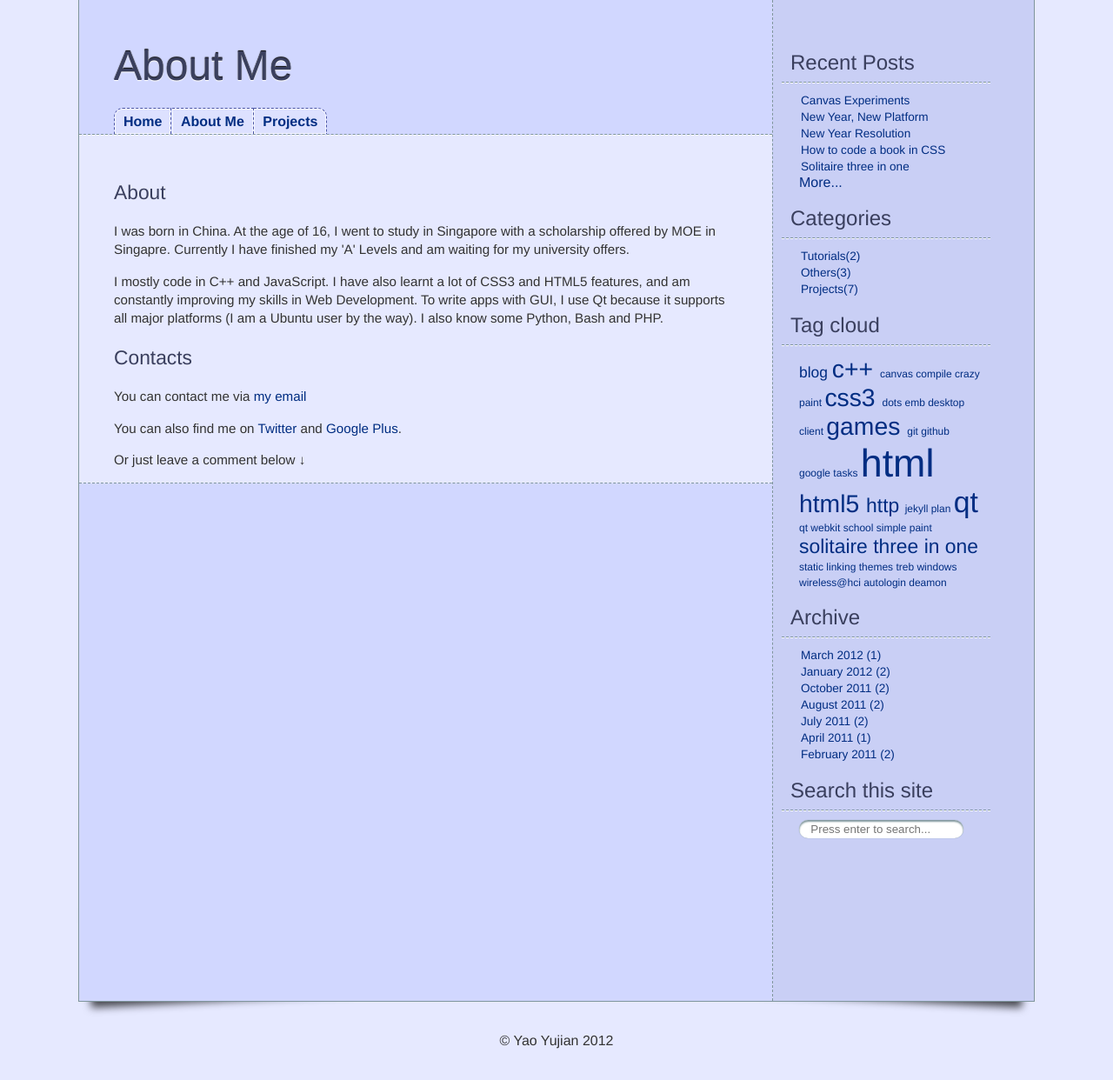
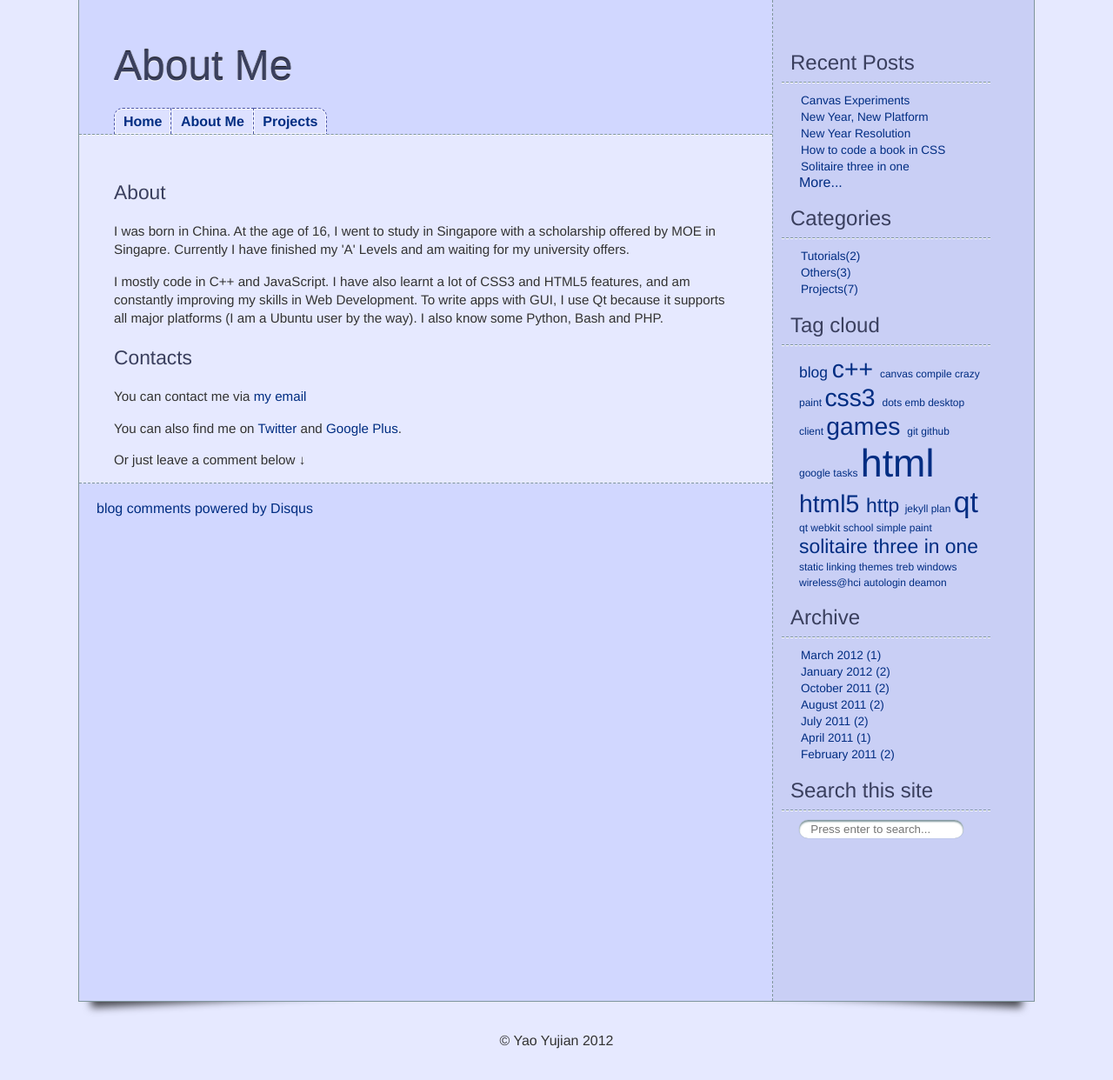
Before and after one commit to yyjhao/yyjhao.github.com, a Jekyll site: the page built from about/index.html, in a window 1280 px wide. Shown: the whole page at 87% size. Built offline with Jekyll 4.4.1, drawn with Linux system fonts in a browser that asks for light colours; some web fonts are replaced; comment, search, counter and statistics services are not loaded.

Commit message:
enabled components disabled for development

```diff
--- a/_includes/comments.html
+++ b/_includes/comments.html
@@ -1,4 +1,4 @@
-<!--<div id="disqus_thread"></div>
+<div id="disqus_thread"></div>
 <script type="text/javascript">
     var disqus_shortname = 'yyjmps';
 
@@ -9,4 +9,4 @@
     })();
 </script>
 <noscript>Please enable JavaScript to view the <a href="http://disqus.com/?ref_noscript">comments powered by Disqus.</a></noscript>
-<a href="http://disqus.com" class="dsq-brlink">blog comments powered by <span class="logo-disqus">Disqus</span></a>-->
+<a href="http://disqus.com" class="dsq-brlink">blog comments powered by <span class="logo-disqus">Disqus</span></a>
--- a/_includes/header.html
+++ b/_includes/header.html
@@ -4,7 +4,7 @@
 	<meta name = "viewport" content = "user-scalable=no, initial-scale=1.0, maximum-scale=1.0, width=device-width">
 	<link rel="alternate" type="application/rss+xml" title="RSS Feed" href="{{ site.url }}/feed/" />
 	<link href="https://plus.google.com/106942653636327756397/" rel="publisher" />
-	<!--<link href='http://fonts.googleapis.com/css?family=Federo' rel='stylesheet' type='text/css' />-->
+	<link href='http://fonts.googleapis.com/css?family=Federo' rel='stylesheet' type='text/css' />
 	<link href='/style.css' rel='stylesheet' type='text/css' />
 	<link href='/pygments.css' rel='stylesheet' type='text/css' />
 
--- a/_layouts/default.html
+++ b/_layouts/default.html
@@ -11,8 +11,8 @@
 	<footer>
 		<p>&copy; Yao Yujian 2012</p>
 	</footer>
-	<!--<script src="//static.getclicky.com/js" type="text/javascript"></script>
+	<script src="//static.getclicky.com/js" type="text/javascript"></script>
 	<script type="text/javascript">try{ clicky.init(66529541); }catch(e){}</script>
-	<noscript><p><img alt="Clicky" width="1" height="1" src="//in.getclicky.com/66529541ns.gif" /></p></noscript>-->
+	<noscript><p><img alt="Clicky" width="1" height="1" src="//in.getclicky.com/66529541ns.gif" /></p></noscript>
 </body>
 </html>
```
